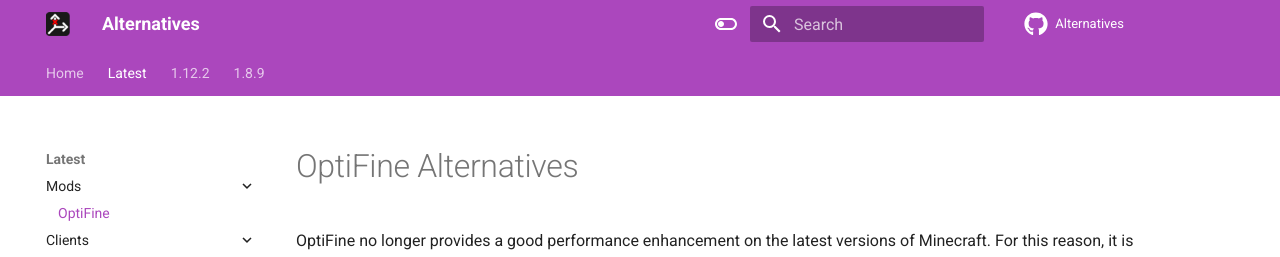
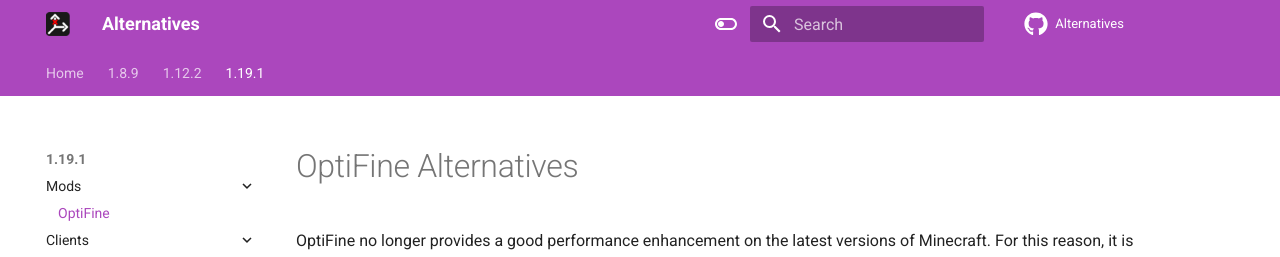
Before and after one commit to MicrocontrollersDev/Alternatives, an MkDocs documentation site: the page built from docs/latest/optifine.md, in a window 1280 px wide. Shown: the top 257 px of the page. Built offline with MkDocs 1.6.1 and Material for MkDocs 9.7.7, drawn with Linux system fonts in a browser that asks for light colours; comment, search, counter and statistics services are not loaded; some of the changed lines change nothing that is shown.

Commit message:
rearrange navbar

```diff
--- a/mkdocs.yml
+++ b/mkdocs.yml
@@ -44,15 +44,6 @@
   - "Home":
       - "Welcome": "index.md"
       - "Contributors": "contributors.md"
-  - "Latest":
-      - "Mods":
-          - "OptiFine": "latest/optifine.md"
-      - "Clients":
-          - "Feather Client": "latest/feather_client.md"
-          - "Lunar Client": "latest/lunar_client.md"
-  - "1.12.2":
-      - "Clients":
-          - "Feather Client": "1.12.2/feather_client.md"
   - "1.8.9":
       - "Mods":
           - "5zig": "1.8.9/5zig.md"
@@ -72,6 +63,15 @@
           - "Lunar Client": "1.8.9/lunar_client.md"
       - "Modpacks":
           - "Refraction v4": "1.8.9/refraction_v4.md"
+  - "1.12.2":
+      - "Clients":
+          - "Feather Client": "1.12.2/feather_client.md"
+  - "1.19.1":
+      - "Mods":
+          - "OptiFine": "latest/optifine.md"
+      - "Clients":
+          - "Feather Client": "latest/feather_client.md"
+          - "Lunar Client": "latest/lunar_client.md"
 
 markdown_extensions:
   - admonition
```
